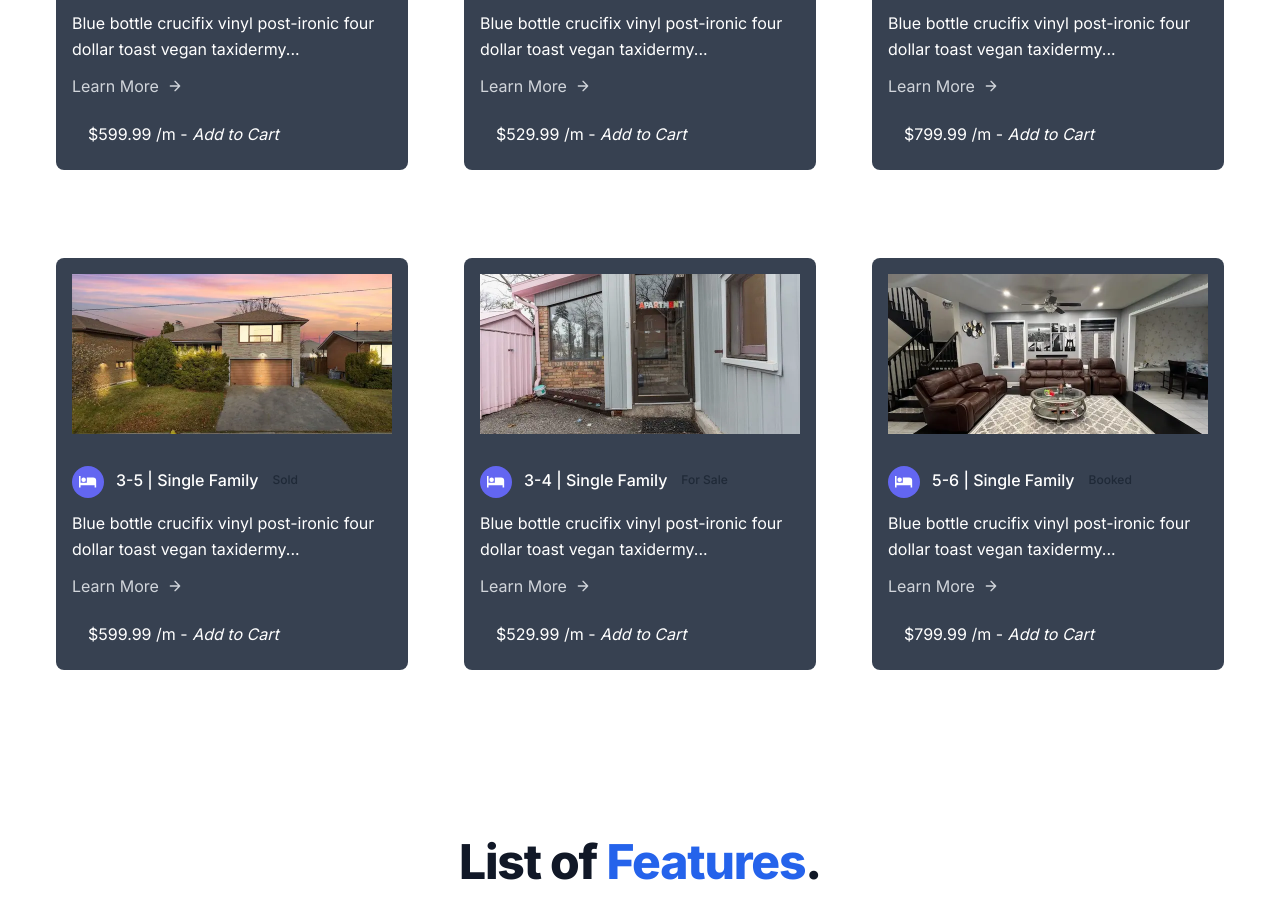
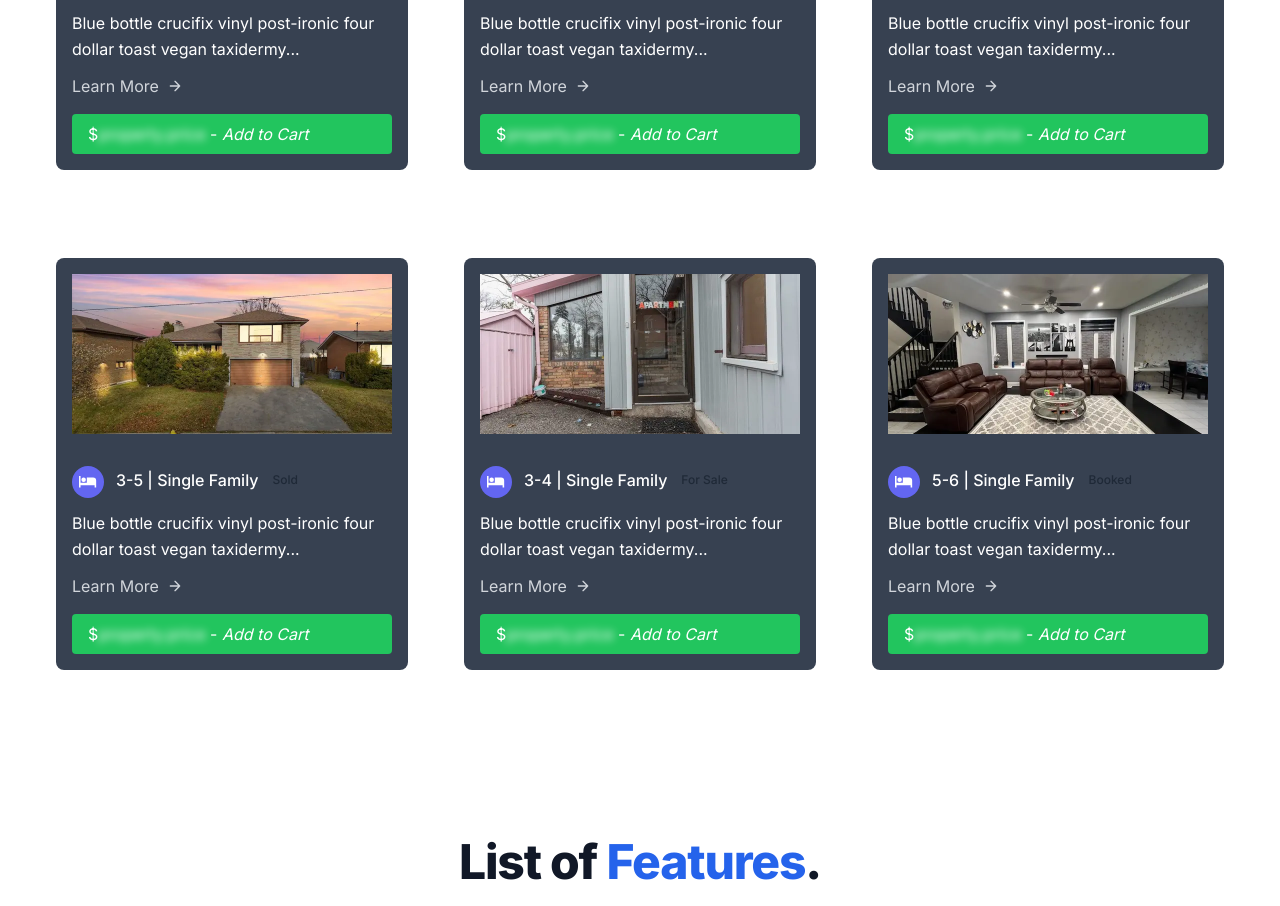
Before and after one commit to sajinsha/next-website, a Next.js app: page / in a window 1280 px wide. Shown: the part 1830-2736 px from the top of the page. Built offline with nearby package versions, Linux system fonts and the light colour scheme.

Commit message:
Update Contents.js
updated

```diff
--- a/components/Contents.js
+++ b/components/Contents.js
@@ -88,8 +88,8 @@ const Contents = () => {
                       <path d="M5 12h14M12 5l7 7-7 7"></path>
                     </svg>
                   </a>
-                  <a href="#" className={`bg-${property.status === 'For Sale' ? 'green' : 'yellow'}-500 hover:bg-${property.status === 'For Sale' ? 'green' : 'yellow'}-400 text-white px-4 py-2 mt-2 inline-block mt-4 rounded`}>
-                    ${property.price}&nbsp;- <i>Add to Cart</i>
+                  <a href="#" className={`bg-green-500 hover:bg-green-400 text-white px-4 py-2 mt-2 inline-block mt-4 rounded`}>
+                    ${<span className='blur-sm'>property.price</span>}&nbsp;-&nbsp;<i>Add to Cart</i>
                   </a>
                 </div>
               </div>
```
